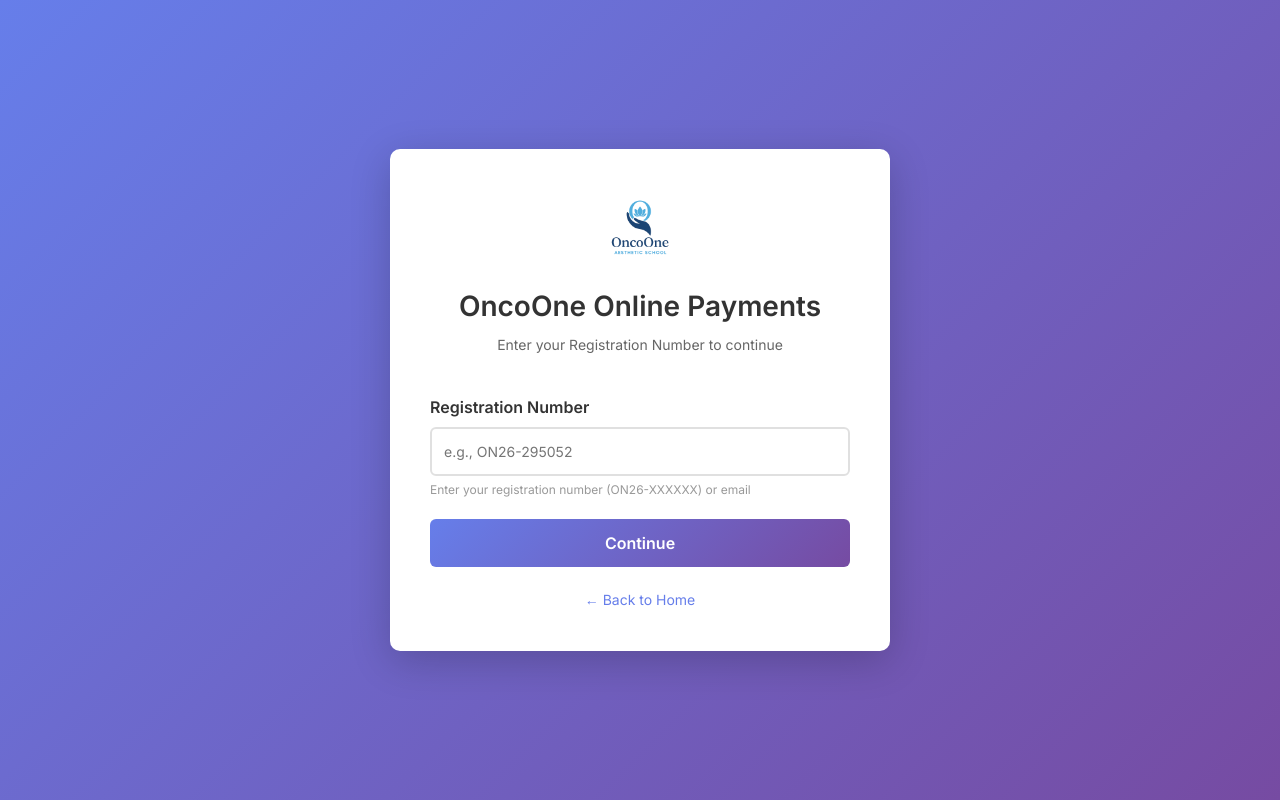
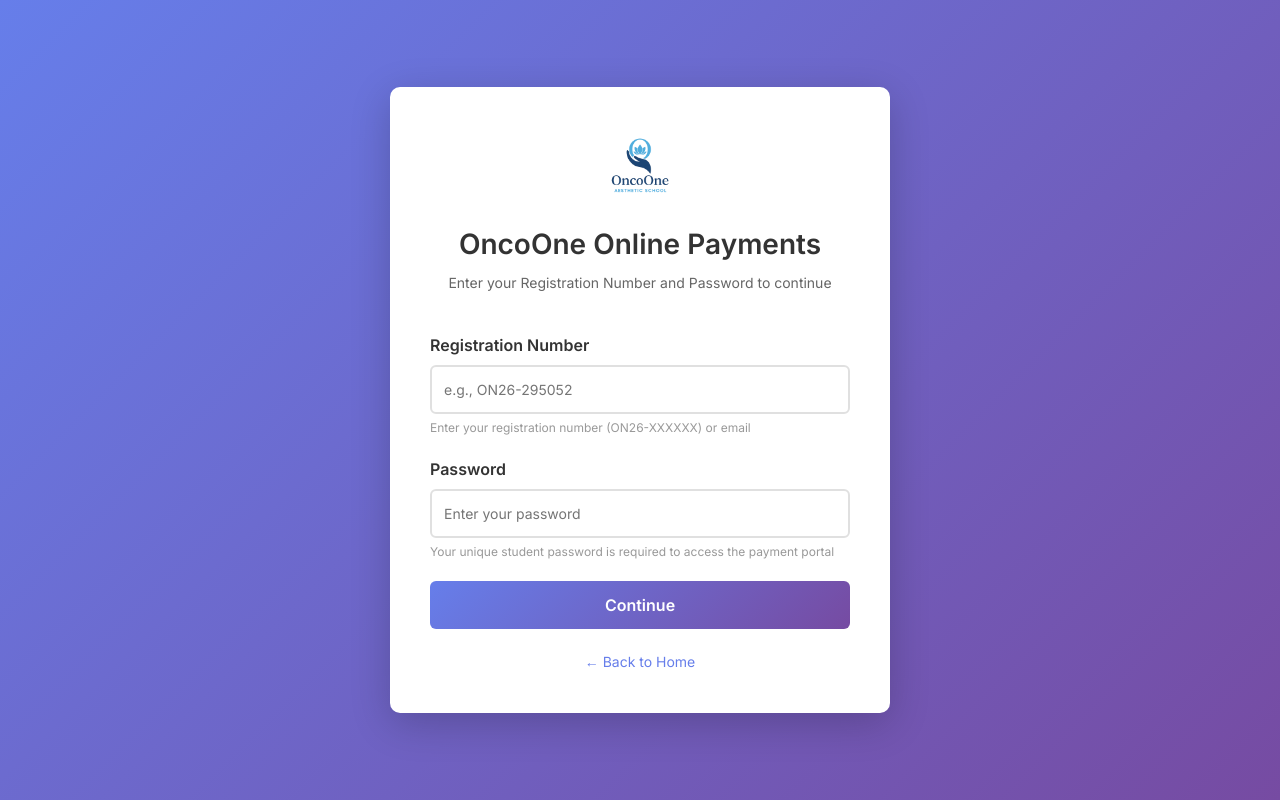
Before and after one commit to MahinHameem/Oncoone, a Django app: page /api/payment/ in a window 1280 px wide. Run offline with Django 5.2, Linux system fonts and the light colour scheme; some libraries are stand-ins or nearby versions.

Commit message:
added passwrod to the payment portal

```diff
--- a/core/views.py
+++ b/core/views.py
@@ -464,9 +464,10 @@
     try:
         data = json.loads(request.body.decode('utf-8'))
         student_id = data.get('student_id', '').strip()
-
-        if not student_id:
-            return JsonResponse({'error': 'Student ID or Registration Number is required'}, status=400)
+        student_password = data.get('student_password', '')
+
+        if not student_id or not student_password:
+            return JsonResponse({'error': 'Registration Number and password are required'}, status=400)
 
         # Try multiple search methods
         registration = None
@@ -500,6 +501,9 @@
 
         if not registration:
             return JsonResponse({'error': 'Student not found. Please check your Registration Number (ON26-XXXXXX) or email.'}, status=404)
+
+        if registration.student_password != student_password:
+            return JsonResponse({'error': 'Invalid password. Please check your credentials.'}, status=403)
 
         # Get all course enrollments for this student
         enrollments = registration.course_enrollments.all()
--- a/templates/payments/payment_portal_home.html
+++ b/templates/payments/payment_portal_home.html
@@ -157,7 +157,7 @@
             <div class="payment-header">
                 <img src="{% static 'assets/images/logos.png' %}" alt="OncoOne" style="width: 80px; height: 80px; margin-bottom: 20px;">
                 <h1>OncoOne Online Payments</h1>
-                <p>Enter your Registration Number to continue</p>
+                <p>Enter your Registration Number and Password to continue</p>
             </div>
 
             <div class="error-message" id="errorMessage"></div>
@@ -176,6 +176,19 @@
                     <div class="help-text">Enter your registration number (ON26-XXXXXX) or email</div>
                 </div>
 
+                <div class="form-group">
+                    <label for="studentPassword">Password</label>
+                    <input
+                        type="password"
+                        id="studentPassword"
+                        name="student_password"
+                        placeholder="Enter your password"
+                        autocomplete="current-password"
+                        required
+                    />
+                    <div class="help-text">Your unique student password is required to access the payment portal</div>
+                </div>
+
                 <button type="submit" class="btn-continue" id="submitBtn">
                     Continue
                 </button>
@@ -192,6 +205,7 @@
         function resetFormState() {
             // Clear input field
             document.getElementById('studentId').value = '';
+            document.getElementById('studentPassword').value = '';
 
             // Reset button state
             const submitBtn = document.getElementById('submitBtn');
@@ -219,12 +233,13 @@
             event.preventDefault();
 
             const studentId = document.getElementById('studentId').value.trim();
+            const studentPassword = document.getElementById('studentPassword').value;
             const submitBtn = document.getElementById('submitBtn');
             const errorMsg = document.getElementById('errorMessage');
             const successMsg = document.getElementById('successMessage');
 
-            if (!studentId) {
-                errorMsg.textContent = 'Please enter your Registration Number';
+            if (!studentId || !studentPassword) {
+                errorMsg.textContent = 'Please enter your Registration Number and Password';
                 errorMsg.style.display = 'block';
                 return;
             }
@@ -244,7 +259,8 @@
                     'X-CSRFToken': getCookie('csrftoken')
                 },
                 body: JSON.stringify({
-                    student_id: studentId
+                    student_id: studentId,
+                    student_password: studentPassword
                 })
             })
             .then(response => {
```
